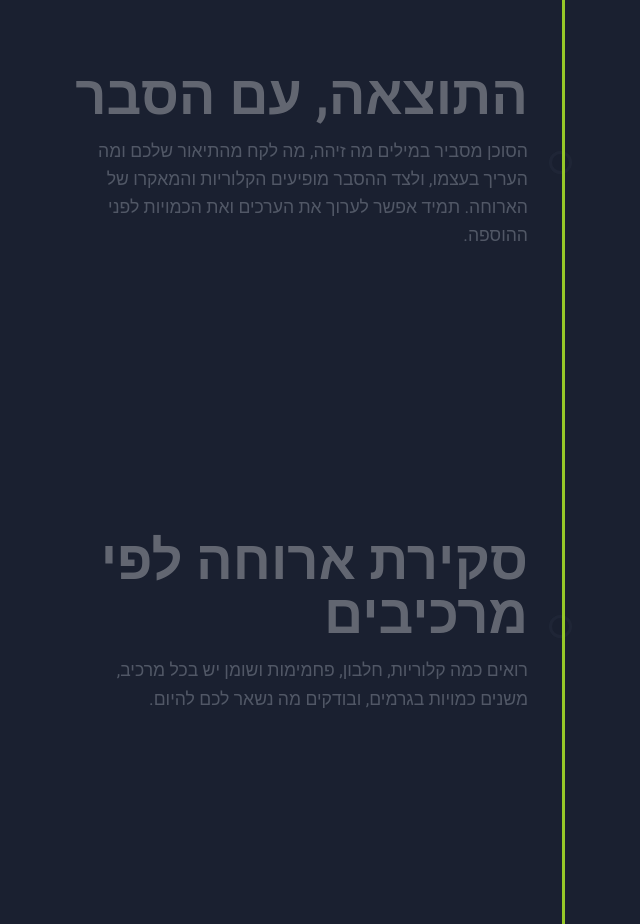
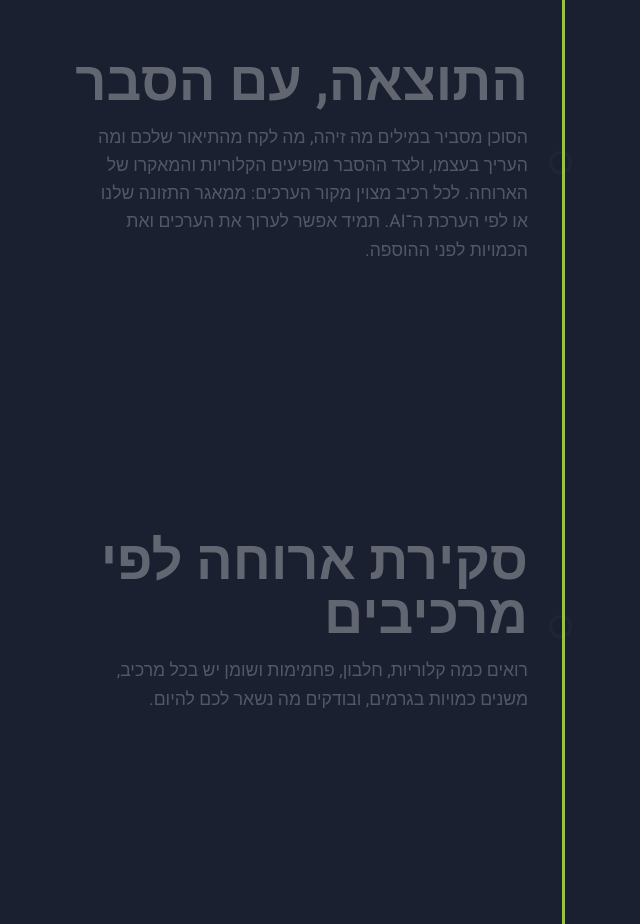
Before and after one commit to IsraelBenZeev/bodybuddy-website, a plain HTML site: page index.html in a window 1280 px wide. Shown: the part 4000-4924 px from the top of the page, without its empty margins (604-1244 px from the left). Drawn offline with Linux system fonts and the light colour scheme; a web font is replaced by a local one.

Commit message:
copy(ai-result): mention per-ingredient value source (database or AI estimate)
Co-Authored-By: Claude Opus 5.5 <noreply@anthropic.com>

```diff
--- a/index.html
+++ b/index.html
@@ -161,7 +161,7 @@
           <li class="step">
             <div class="step-copy">
               <h3>התוצאה, עם הסבר</h3>
-              <p>הסוכן מסביר במילים מה זיהה, מה לקח מהתיאור שלכם ומה העריך בעצמו, ולצד ההסבר מופיעים הקלוריות והמאקרו של הארוחה. תמיד אפשר לערוך את הערכים ואת הכמויות לפני ההוספה.</p>
+              <p>הסוכן מסביר במילים מה זיהה, מה לקח מהתיאור שלכם ומה העריך בעצמו, ולצד ההסבר מופיעים הקלוריות והמאקרו של הארוחה. לכל רכיב מצוין מקור הערכים: ממאגר התזונה שלנו או לפי הערכת ה־AI. תמיד אפשר לערוך את הערכים ואת הכמויות לפני ההוספה.</p>
             </div>
             <img class="step-shot" src="images/screens/w640/ai-result.jpg" alt="תוצאות ניתוח ה־AI: הסבר כתוב של הסוכן על ארוחת המבורגר וצ׳יפס, 1661 קלוריות ופירוט המאקרו" width="640" height="1372" loading="lazy">
           </li>
```
